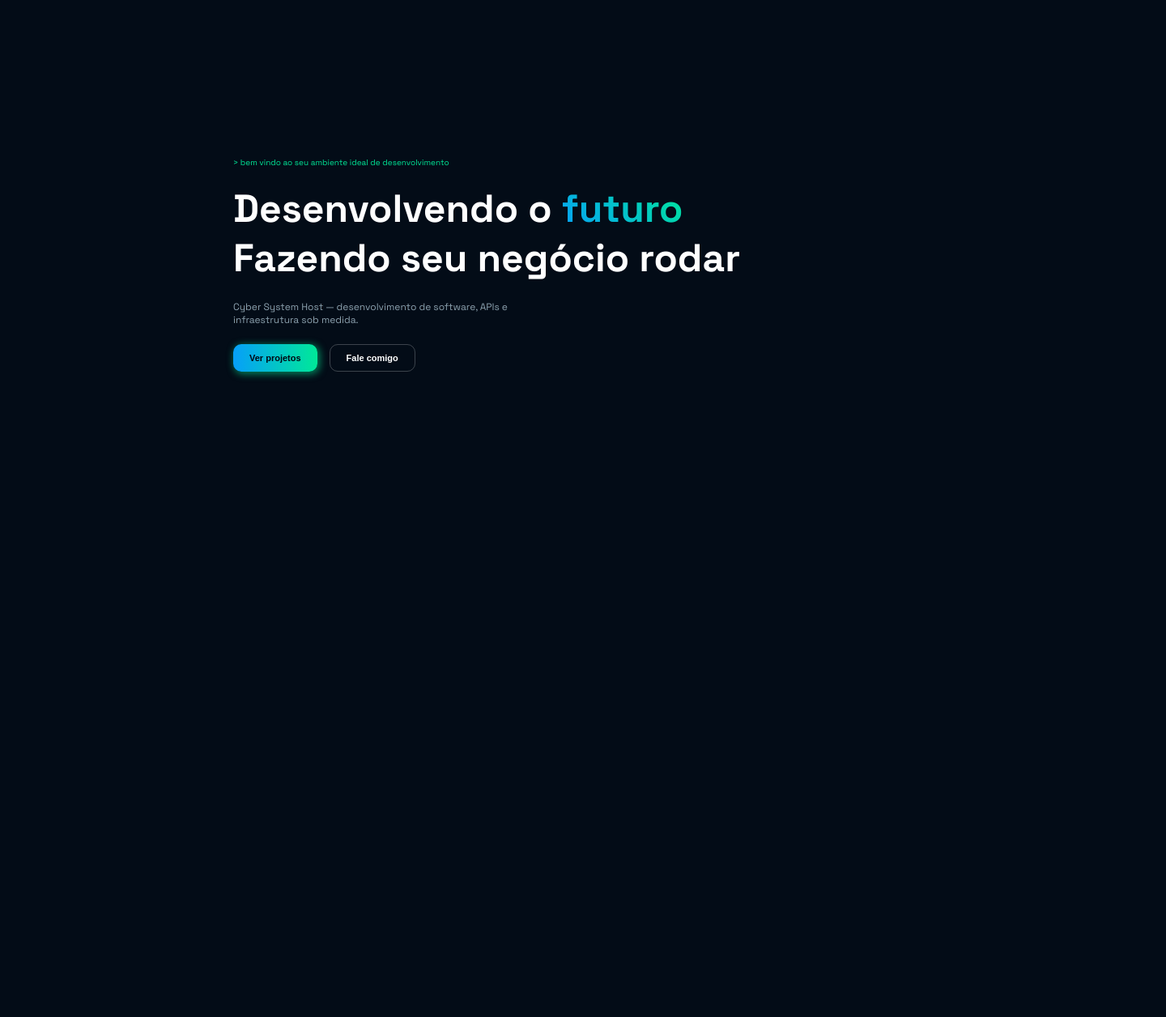
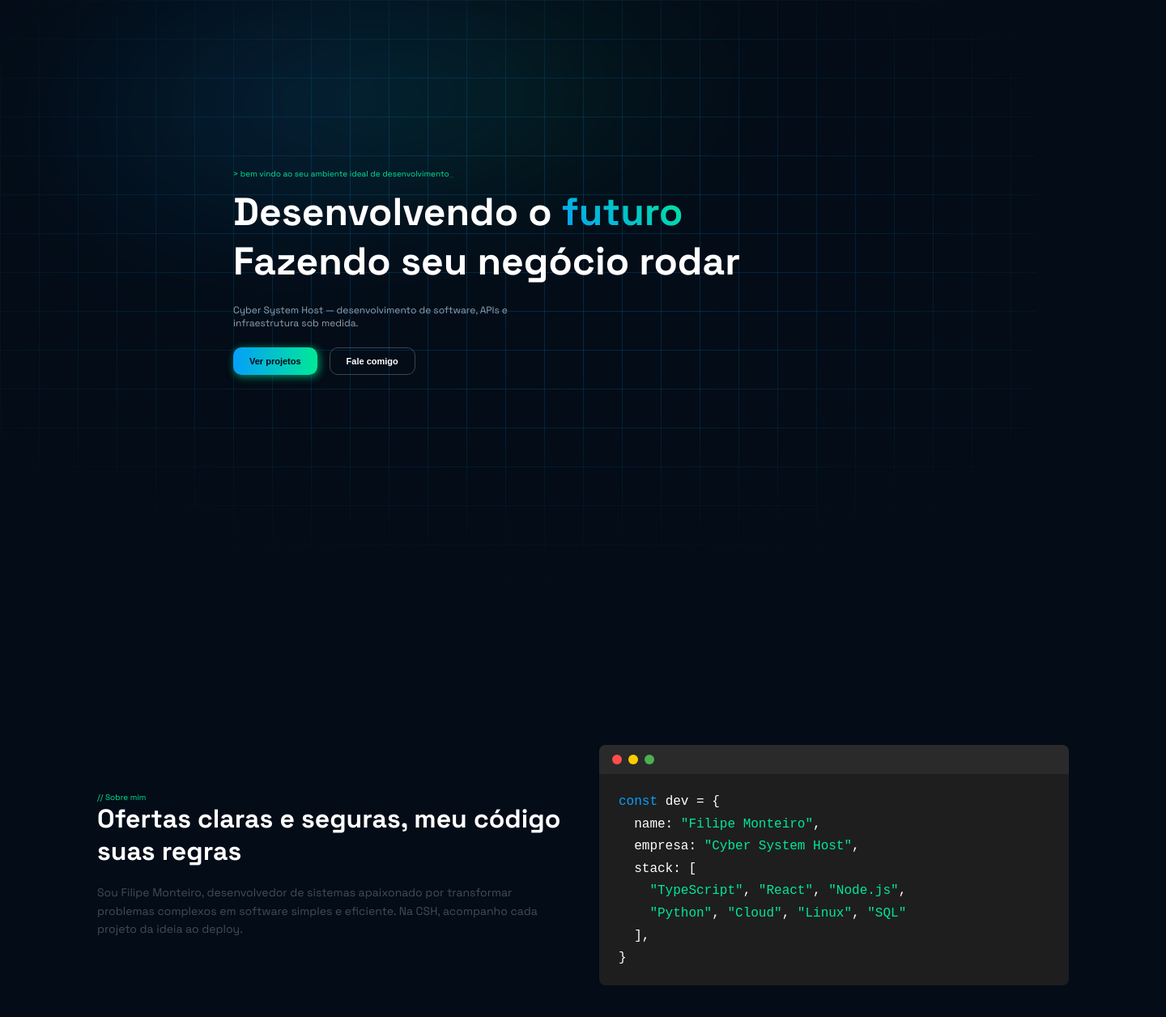
Before and after one commit to FilipeM10/CSH, a React (Vite) app: page / in a window 1280 px wide. Shown: the top 1256 px of the page at 81% size, 1440 px wide, since content can reach past the window. Before the commit the page ends 800 px from the top, so only its background shows below. Built offline with nearby package versions, Linux system fonts and the light colour scheme.

Commit message:
adicionado sobre mim na página

```diff
--- a/src/App.tsx
+++ b/src/App.tsx
@@ -1,9 +1,11 @@
 import HomePage from './components/HomePage'
+import AboutMe from './components/AboutMe'
 
 const App = () => {
   return (
     <>
       <HomePage />
+      <AboutMe />
     </>
   )
 }
--- /dev/null
+++ b/src/components/AboutMe.tsx
@@ -0,0 +1,39 @@
+import '../style/aboutMe.css'
+
+const AboutMe = () => {
+
+    return (
+        <div className="aboutMe-container">
+            <div className='info-aboutMe'>
+                <span className='comment-dev'>// Sobre mim</span>
+                <span className='subtitle'>Ofertas claras e seguras, meu código suas regras</span>
+                <span className='description-aboutMe'>
+                    Sou Filipe Monteiro,
+                    desenvolvedor de sistemas apaixonado por transformar problemas complexos em software simples e eficiente.
+                    Na CSH, acompanho cada projeto da ideia ao deploy.
+                </span>
+            </div>
+            <div className='code-aboutMe'>
+                <div className="header-code">
+                    <span className="dot red" />
+                    <span className="dot yellow" />
+                    <span className="dot green" />
+                </div>
+                <div className="body-code">
+                    <pre><code>
+                        <span className="function">const</span> <span className="variables">dev</span> = {'{'}{'\n'}
+                        {'  '}<span className="variables">name</span>: <span className="string">"Filipe Monteiro"</span>,{'\n'}
+                        {'  '}<span className="variables">empresa</span>: <span className="string">"Cyber System Host"</span>,{'\n'}
+                        {'  '}<span className="variables">stack</span>: [{'\n'}
+                        {'    '}<span className="string">"TypeScript"</span>, <span className="string">"React"</span>, <span className="string">"Node.js"</span>,{'\n'}
+                        {'    '}<span className="string">"Python"</span>, <span className="string">"Cloud"</span>, <span className="string">"Linux"</span>, <span className="string">"SQL"</span>{'\n'}
+                        {'  '}],{'\n'}
+                        {'}'}
+                    </code></pre>
+                </div>
+            </div>
+        </div>
+    )
+}
+
+export default AboutMe;
--- a/src/components/HomePage.tsx
+++ b/src/components/HomePage.tsx
@@ -1,11 +1,34 @@
-import '../style/AppContent.css'
+import { useRef, type MouseEvent } from 'react'
+import '../style/homePage.css'
 
 const HomePage = () => {
+    const containerRef = useRef<HTMLDivElement>(null)
+
+    // atualiza as variáveis CSS direto no elemento para não re-renderizar a cada movimento
+    const handleMouseMove = (e: MouseEvent<HTMLDivElement>) => {
+        const el = containerRef.current
+        if (!el) return
+        const rect = el.getBoundingClientRect()
+        el.style.setProperty('--mx', `${e.clientX - rect.left}px`)
+        el.style.setProperty('--my', `${e.clientY - rect.top}px`)
+        el.style.setProperty('--glow-opacity', '1')
+    }
+
+    const handleMouseLeave = () => {
+        containerRef.current?.style.setProperty('--glow-opacity', '0')
+    }
+
     return (
-        <div className="container">
-            <p className='welcome-dev'>
+        <div
+            className="container"
+            ref={containerRef}
+            onMouseMove={handleMouseMove}
+            onMouseLeave={handleMouseLeave}
+        >
+            <div className="grid-glow" aria-hidden="true" />
+            <span className='comment-dev'>
                 &gt; bem vindo ao seu ambiente ideal de desenvolvimento<span className='cursor-blink'>_</span>
-            </p>
+            </span>
             <span className='title'>Desenvolvendo o <span className='gradient-element'>futuro</span> <br />Fazendo seu negócio rodar</span>
             <p className='csh-description'>Cyber System Host — desenvolvimento de software, APIs e <br /> infraestrutura sob medida.</p>
 
--- a/src/index.css
+++ b/src/index.css
@@ -20,3 +20,14 @@ body {
 .container-body {
     background-color: var(--background-secondary-color);
 }
+
+.comment-dev {
+    font-size: 10px;
+    color: #00e898;
+}
+
+.subtitle {
+    font-size: 32px;
+    font-weight: 700;
+    margin-bottom: 20px;
+}
--- a/src/style/AppContent.css
+++ /dev/null
@@ -1,89 +0,0 @@
-:root {
-    --primary-color: #069ff9;
-    --secondary-color: #00e898;
-    --shadow-color: #00e89788;
-}
-
-.container {
-    padding: 11.5rem 13rem 10rem 18rem;
-    display: flex;
-    flex-direction: column;
-    gap: 10px;
-}
-
-.welcome-dev {
-    font-size: 10px;
-    color: #00e898;
-}
-
-.title {
-    font-size: 3rem;
-    font-weight: 900;
-}
-
-.csh-description {
-    font-size: 12px;
-    color: #8da2af
-}
-
-.cursor-blink {
-    display: inline-block;
-    animation: piscar 1s infinite
-}
-
-.homeBtn {
-    display: flex;
-    gap: 15px;
-}
-
-.btn {
-    font-size: 11px;
-    font-weight: 700;
-    border: 0;
-    padding: 10px 20px;
-    border-radius: 10px;
-}
-
-.see-project {
-    background: linear-gradient(to right, var(--primary-color), var(--secondary-color));
-    box-shadow: 2px 2px 10px 1px var(--shadow-color);
-    color: #010813;
-
-    transition: transform 0.3s ease;
-}
-
-.see-project:hover{
-    transform: scale(1.04);
-}
-
-.talk-toMe {
-    background-color: transparent;
-    color: #fff;
-    border: 1px solid #ffffff3a;
-    font-weight: 800;
-
-    transition: transform 0.3s ease;
-}
-
-.talk-toMe:hover {
-    color: var(--secondary-color);
-    border: 1px solid var(--secondary-color);
-}
-
-
-.gradient-element {
-    background-image: linear-gradient(45deg, var(--primary-color), var(--secondary-color));
-    background-clip: text;
-    -webkit-background-clip: text;
-    -webkit-text-fill-color: transparent;
-    color: transparent;
-}
-
-@keyframes piscar {
-    0%, 100% {
-        opacity: 1;
-    }
-    50% {
-        opacity: 0;
-    }
-}
--- /dev/null
+++ b/src/style/aboutMe.css
@@ -0,0 +1,79 @@
+.aboutMe-container {
+    width: 100%;
+    max-width: 1200px;
+    display: flex;
+    justify-content: space-between;
+    align-items: center;
+    padding: 120px;
+    gap: 40px;
+}
+
+.info-aboutMe {
+    width: 100%;
+    display: flex;
+    flex-direction: column;
+    flex: 1;
+}
+
+
+.code-aboutMe {
+    width: 100%;
+    flex: 1;
+    min-width: 0;
+    border-radius: 8px;
+    overflow: hidden;
+    background-color: #1e1e1e;
+}
+
+.description-aboutMe {
+    font-size: 14px;
+    line-height: 1.6;
+    color: #4f5d6ad0;
+}
+
+.header-code {
+    display: flex;
+    gap: 8px;
+    padding: 12px 16px;
+    background-color: #2a2a2a;
+}
+
+.body-code {
+    padding: 20px 24px;
+}
+
+.body-code pre {
+    margin: 0;
+    overflow-x: auto;
+    font-family: 'Fira Code', Consolas, monospace;
+    line-height: 1.6;
+}
+
+.dot {
+    width: 12px;
+    height: 12px;
+    border-radius: 50%;
+    background-color: #ccc;
+}
+
+.dot.red {
+    background-color: #ff4d4d;
+}
+
+.dot.yellow {
+    background-color: #ffcc00;
+}
+
+.dot.green {
+    background-color: #4caf50;
+}
+
+.variables {
+    color: #fff;
+}
+.string {
+    color: #00e898
+}
+.function {
+    color: #069ff9
+}
--- /dev/null
+++ b/src/style/homePage.css
@@ -0,0 +1,162 @@
+:root {
+    --primary-color: #069ff9;
+    --secondary-color: #00e898;
+    --shadow-color: #00e89788;
+    --grid-color: #069ff92e;
+    --grid-size: 48px;
+}
+
+.container {
+    padding: 13rem 13rem 10rem 18rem;
+    display: flex;
+    flex-direction: column;
+    gap: 10px;
+
+    position: relative;
+    isolation: isolate;
+    overflow: hidden;
+    min-height: 100vh;
+    box-sizing: border-box;
+}
+
+/* fundo quadriculado; as duas primeiras camadas (por cima) envolvem a grade
+   com a cor de fundo da página, fazendo ela sumir nas bordas */
+.container::before {
+    content: '';
+    position: absolute;
+    inset: 0;
+    z-index: -1;
+    pointer-events: none;
+    background-image:
+        radial-gradient(ellipse 65% 60% at 50% 40%, transparent 30%, var(--background-primary-color) 100%),
+        linear-gradient(to bottom, transparent 65%, var(--background-primary-color) 100%),
+        linear-gradient(var(--grid-color) 1px, transparent 1px),
+        linear-gradient(90deg, var(--grid-color) 1px, transparent 1px);
+    background-size:
+        100% 100%,
+        100% 100%,
+        var(--grid-size) var(--grid-size),
+        var(--grid-size) var(--grid-size);
+}
+
+/* brilho nas linhas da grade que segue o mouse */
+.grid-glow {
+    position: absolute;
+    inset: 0;
+    z-index: -1;
+    pointer-events: none;
+    background-image:
+        linear-gradient(rgba(6, 159, 249, 0.9) 1px, transparent 1px),
+        linear-gradient(90deg, rgba(0, 232, 152, 0.8) 1px, transparent 1px);
+    background-size: var(--grid-size) var(--grid-size);
+    mask-image: radial-gradient(180px circle at var(--mx, 50%) var(--my, 50%), #000 0%, transparent 100%);
+    -webkit-mask-image: radial-gradient(180px circle at var(--mx, 50%) var(--my, 50%), #000 0%, transparent 100%);
+    opacity: var(--glow-opacity, 0);
+    filter: drop-shadow(0 0 3px rgba(6, 159, 249, 0.8));
+    transition: opacity 0.3s ease;
+}
+
+/* aurora azul/verde em movimento no topo */
+.container::after {
+    content: '';
+    position: absolute;
+    top: -250px;
+    left: 50%;
+    transform: translateX(-50%);
+    width: 900px;
+    height: 600px;
+    z-index: -1;
+    pointer-events: none;
+    background:
+        radial-gradient(ellipse 50% 45% at 40% 50%, rgba(6, 159, 249, 0.14) 0%, transparent 70%),
+        radial-gradient(ellipse 45% 40% at 65% 55%, rgba(0, 232, 152, 0.08) 0%, transparent 70%);
+    filter: blur(60px);
+    animation: aurora-drift 18s ease-in-out infinite alternate;
+}
+
+.title {
+    font-size: 3rem;
+    font-weight: 900;
+}
+
+.csh-description {
+    font-size: 12px;
+    color: #8da2af
+}
+
+.cursor-blink {
+    display: inline-block;
+    animation: piscar 1s infinite
+}
+
+.homeBtn {
+    display: flex;
+    gap: 15px;
+}
+
+.btn {
+    font-size: 11px;
+    font-weight: 700;
+    border: 0;
+    padding: 10px 20px;
+    border-radius: 10px;
+}
+
+.see-project {
+    background: linear-gradient(to right, var(--primary-color), var(--secondary-color));
+    box-shadow: 2px 2px 10px 1px var(--shadow-color);
+    color: #010813;
+
+    transition: transform 0.3s ease;
+}
+
+.see-project:hover{
+    transform: scale(1.04);
+}
+
+.talk-toMe {
+    background-color: transparent;
+    color: #fff;
+    border: 1px solid #ffffff3a;
+    font-weight: 800;
+
+    transition: transform 0.3s ease;
+}
+
+.talk-toMe:hover {
+    color: var(--secondary-color);
+    border: 1px solid var(--secondary-color);
+}
+
+
+.gradient-element {
+    background-image: linear-gradient(45deg, var(--primary-color), var(--secondary-color));
+    background-clip: text;
+    -webkit-background-clip: text;
+    -webkit-text-fill-color: transparent;
+    color: transparent;
+}
+
+@keyframes aurora-drift {
+    0% {
+        transform: translateX(-50%) translate(0, 0) rotate(0deg) scale(1);
+    }
+    33% {
+        transform: translateX(-50%) translate(-180px, 60px) rotate(-8deg) scale(1.1);
+    }
+    66% {
+        transform: translateX(-50%) translate(160px, 20px) rotate(10deg) scale(0.95);
+    }
+    100% {
+        transform: translateX(-50%) translate(40px, 90px) rotate(-4deg) scale(1.05);
+    }
+}
+
+@keyframes piscar {
+    0%, 100% {
+        opacity: 1;
+    }
+    50% {
+        opacity: 0;
+    }
+}
```
